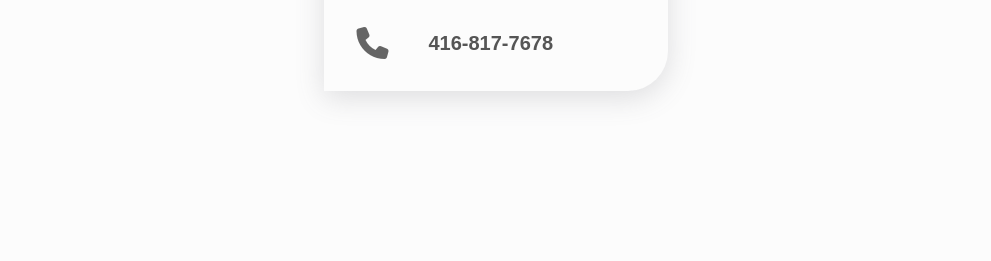
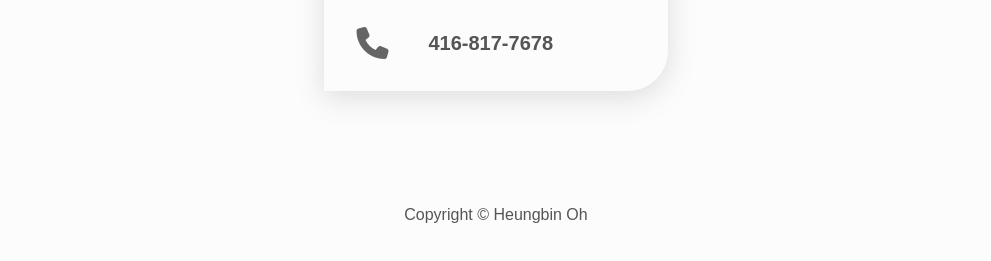
Before and after one commit to Heungbin-Oh/Portfolio, a plain HTML site: page index.html in a window 1280 px wide. Shown: the part 2167-2428 px from the top of the page, without its empty margins (144-1135 px from the left). Drawn offline with Linux system fonts and the light colour scheme.

Commit message:
update footer part

```diff
--- a/index.html
+++ b/index.html
@@ -288,6 +288,7 @@
   </main>
 
     <footer class="footer">
+      <span>Copyright © Heungbin Oh</span>
     </footer>
 
 
```
